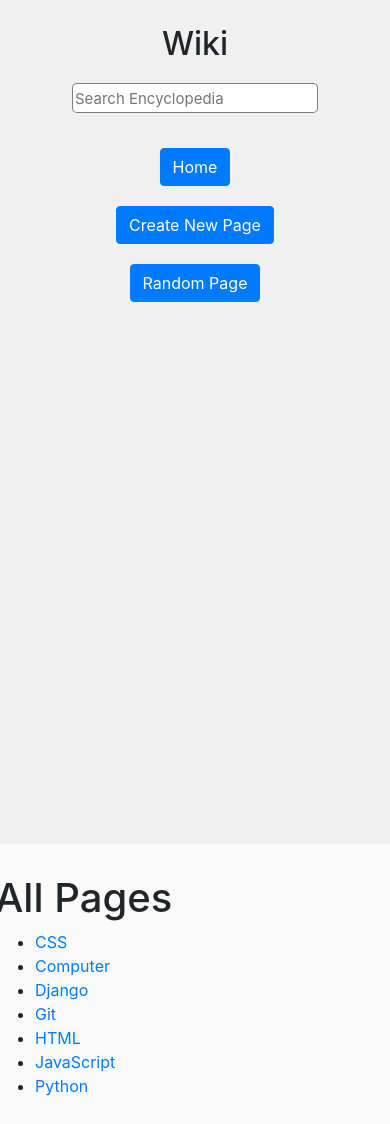
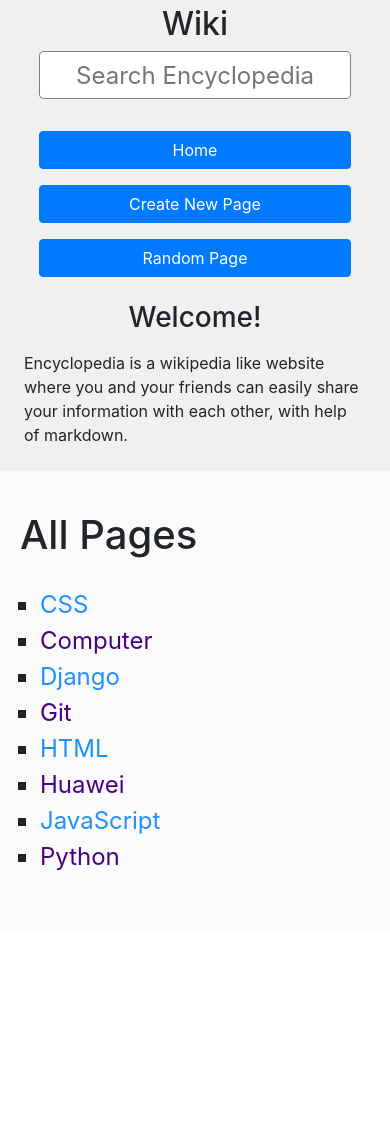
Before and after one commit to SMhdAsadi/wiki, a Django app: page / in a window 390 px wide. After the commit the page ends 870 px from the top, so only its background shows below. Run offline with Django 3.2, Linux system fonts and the light colour scheme; some libraries are stand-ins or nearby versions.

Commit message:
styles updated

```diff
--- a/encyclopedia/static/encyclopedia/styles.css
+++ b/encyclopedia/static/encyclopedia/styles.css
@@ -1,10 +1,6 @@
 body {
     margin: 0;
     background-color: #fafafa;
-}
-
-code {
-    white-space: pre;
 }
 
 h1 {
@@ -13,17 +9,22 @@ h1 {
 }
 
 textarea {
-    height: 70vh;
-    width: 70%;
+    height: 50vh;
+    width: 90%;
 }
 
-form > *
-{
+form > * {
     margin-bottom: 1em;
 }
 
+#container {
+    display: flex;
+    flex-direction: row;
+}
+
 .main {
-    padding: 10px;
+    padding: 20px;
+    width: 100%;
 }
 
 .search {
@@ -33,12 +34,13 @@ form > *
     border-radius: 5px;
     font-size: 15px;
     line-height: 15px;
+    text-align: center;
 }
 
 .sidebar {
     background-color: #f0f0f0;
     height: 100vh;
-    padding: 20px;
+    width: 30%;
     display: flex;
     flex-direction: column;
     align-items: center;
@@ -48,7 +50,53 @@ form > *
     margin-top: 5px;
 }
 
-.sidebar > *
-{
-    margin-bottom: 20px;
+.sidebar > ul {
+    text-align: center;
+    padding: 0;
+    list-style-type: none;
 }
+
+.sidebar .btn {
+    width: 60%;
+    margin: 0.5em;
+}
+
+.introduction {
+    margin: 0.5em 1.5em 1.5em 1.5em;
+}
+
+.entries {
+    list-style-type: square;
+    padding: 20px;
+    font-size: 1.5em;
+}
+
+.entries li:nth-child(even) a {
+    color: indigo;
+}
+
+.entries li:nth-child(odd) a {
+    color: dodgerblue;
+}
+
+@media screen and (max-width: 768px) {
+    .sidebar {
+        height: unset;
+        width: 100%;
+        padding: 0;
+    }
+
+    .search {
+        width: 80vw;
+        height: 2em;
+        font-size: 1.5em;
+    }
+
+    .sidebar .btn {
+        width: 80vw;
+    }
+
+    #container {
+        flex-direction: column;
+    }
+}
--- a/encyclopedia/templates/encyclopedia/edit.html
+++ b/encyclopedia/templates/encyclopedia/edit.html
@@ -9,6 +9,7 @@
         <label for="title">Title</label>
         <input type="text" name="title" id="title" value="{{ title }}"><br>
         <textarea name="content" placeholder="write your markdown here">{{ content }}</textarea><br>
-        <input class="btn btn-primary" type="submit" value="Save">
+        <a class="btn btn-outline-danger" href="{% url 'encyclopedia:index' %}">Cancel</a>
+        <input class="btn btn-outline-success" type="submit" value="Save">
     </form>
 {% endblock %}
--- a/encyclopedia/templates/encyclopedia/index.html
+++ b/encyclopedia/templates/encyclopedia/index.html
@@ -4,10 +4,18 @@
     Encyclopedia
 {% endblock %}
 
+{% block nav %}
+    <h3>Welcome!</h3>
+    <p class="introduction">
+        Encyclopedia is a wikipedia like website where you and your friends can easily
+        share your information with each other, with help of markdown.
+    </p>
+{% endblock %}
+
 {% block body %}
     <h1>All Pages</h1>
 
-    <ul>
+    <ul class="entries">
         {% for entry in entries %}
             <li><a href="{% url 'encyclopedia:entry' title=entry %}">{{ entry }}</a></li>
         {% endfor %}
--- a/encyclopedia/templates/encyclopedia/layout.html
+++ b/encyclopedia/templates/encyclopedia/layout.html
@@ -4,30 +4,28 @@
 
 <html lang="en">
     <head>
+        <meta name="viewport" content="width=device-width, initial-scale=1">
         <title>{% block title %}{% endblock %}</title>
         <link rel="stylesheet" href="https://stackpath.bootstrapcdn.com/bootstrap/4.4.1/css/bootstrap.min.css" integrity="sha384-Vkoo8x4CGsO3+Hhxv8T/Q5PaXtkKtu6ug5TOeNV6gBiFeWPGFN9MuhOf23Q9Ifjh" crossorigin="anonymous">
         <link href="{% static 'encyclopedia/styles.css' %}" rel="stylesheet">
     </head>
     <body>
-        <div class="row">
-            <div class="sidebar col-lg-2 col-md-3">
+        <div id="container">
+            <div class="sidebar">
                 <h2>Wiki</h2>
                 <form action="{% url 'encyclopedia:search' %}" method="GET">
                     <input class="search" type="text" name="q" placeholder="Search Encyclopedia">
                 </form>
-                <div>
+
+                <ul>
                     <a class="btn btn-primary" href="{% url 'encyclopedia:index' %}">Home</a>
-                </div>
-                <div>
                     <a class="btn btn-primary" href="{% url 'encyclopedia:new' %}">Create New Page</a>
-                </div>
-                <div>
                     <a class="btn btn-primary" href="{% url 'encyclopedia:random' %}">Random Page</a>
-                </div>
+                </ul>
                 {% block nav %}
                 {% endblock %}
             </div>
-            <div class="main col-lg-10 col-md-9">
+            <div class="main">
                 {% block body %}
                 {% endblock %}
             </div>
--- a/encyclopedia/templates/encyclopedia/new.html
+++ b/encyclopedia/templates/encyclopedia/new.html
@@ -9,6 +9,7 @@
         <label for="title">Title</label>
         <input type="text" name="title" id="title"><br>
         <textarea name="content" placeholder="write your markdown here"></textarea><br>
-        <input class="btn btn-primary" type="submit">
+        <a class="btn btn-outline-danger" href="{% url 'encyclopedia:index' %}">Cancel</a>
+        <input class="btn btn-outline-success" type="submit">
     </form>
 {% endblock %}
--- a/encyclopedia/templates/encyclopedia/search.html
+++ b/encyclopedia/templates/encyclopedia/search.html
@@ -3,8 +3,8 @@
 {% block title %}{{ Search }}{% endblock %}
 
 {% block body %}
-    <h2>Search Result</h2>
-    <ul>
+    <h2>Search Result for '{{ query }}'</h2>
+    <ul class="entries">
         {% for item in items %}
             <li><a href="{% url 'encyclopedia:entry' title=item %}">{{ item }}</a></li>
         {% empty %}
--- a/encyclopedia/templates/encyclopedia/wiki.html
+++ b/encyclopedia/templates/encyclopedia/wiki.html
@@ -5,6 +5,6 @@
 {% block body %}
     {{ content|safe }}
     <br>
-    <a href="{% url 'encyclopedia:index' %}" class="btn btn-primary">Go To Home</a>
-    <a href="{% url 'encyclopedia:edit' title=title %}" class="btn btn-success">Edit This Page</a>
+    <a href="{% url 'encyclopedia:index' %}" class="btn btn-outline-dark">Go To Home</a>
+    <a href="{% url 'encyclopedia:edit' title=title %}" class="btn btn-outline-success">Edit This Page</a>
 {% endblock %}
```
Also changed, not shown: entries/Huawei.md (added, +9 -0 lines).
